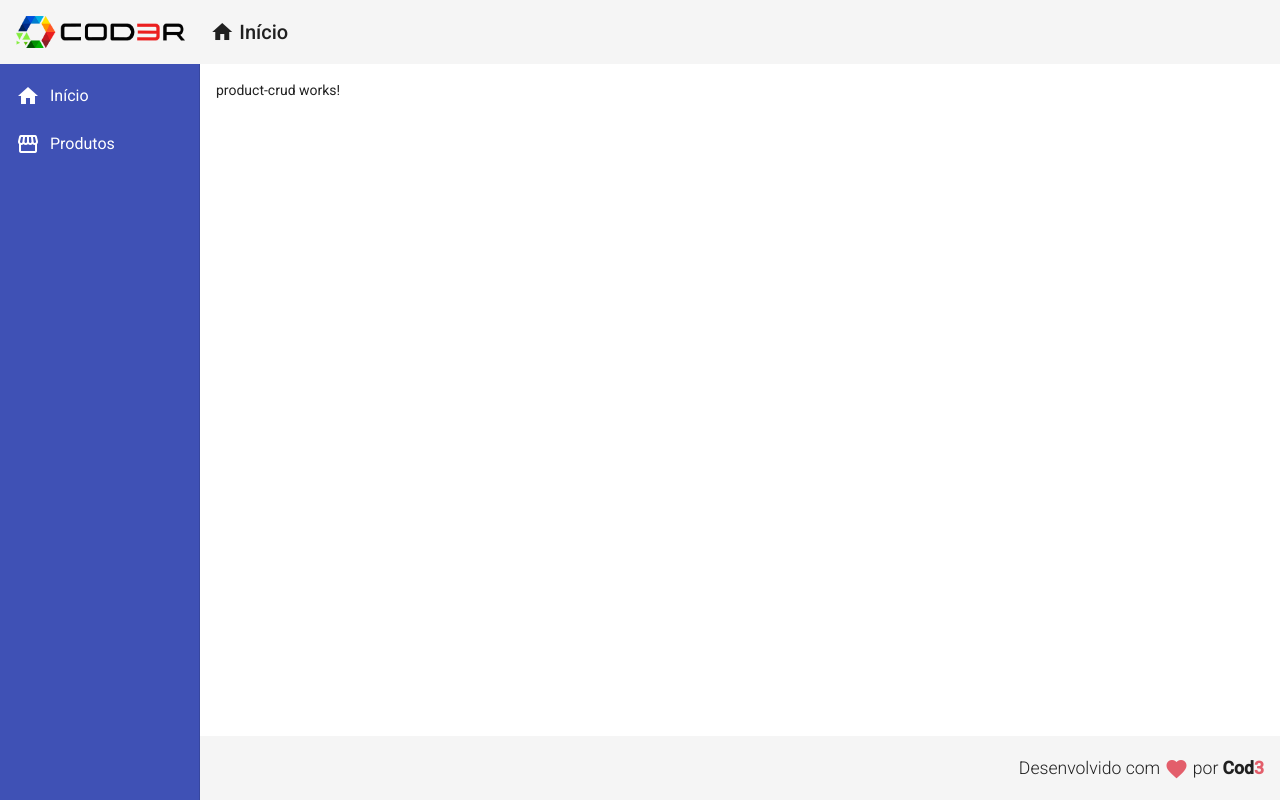
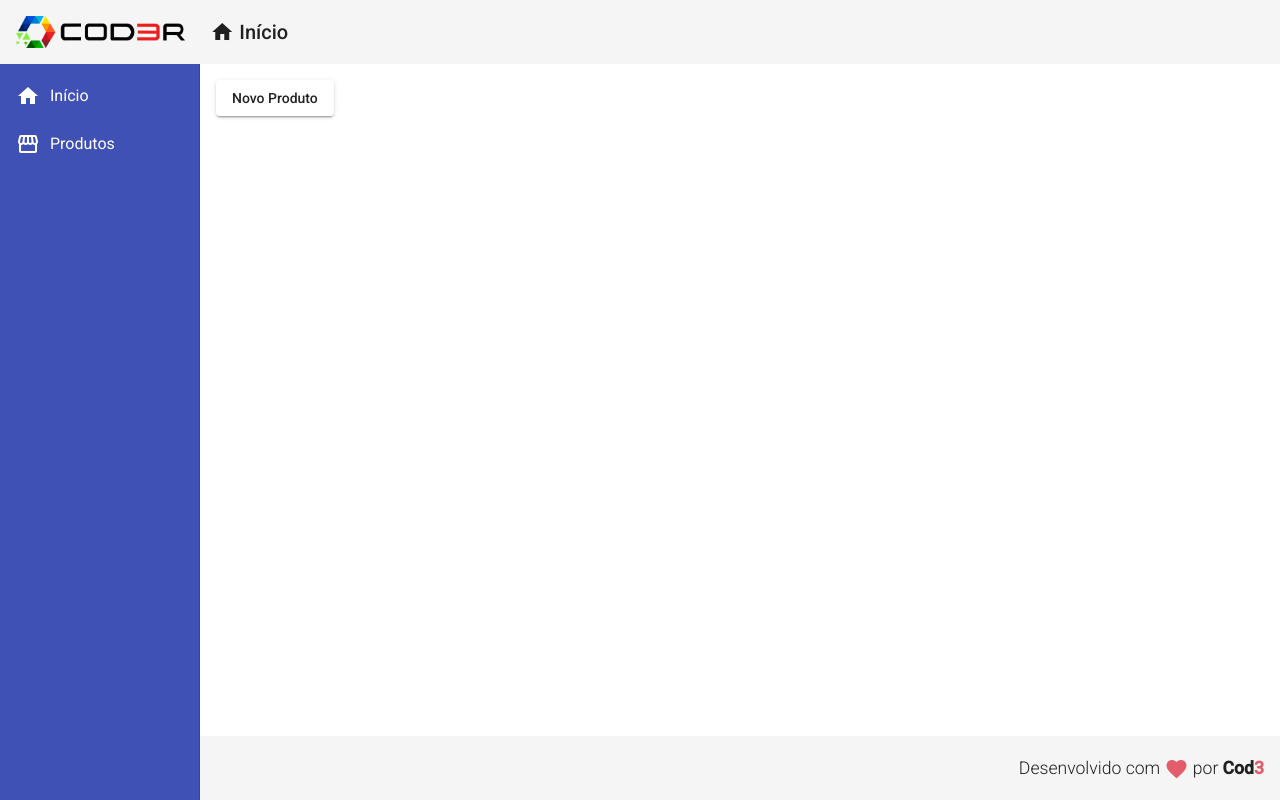
Before and after one commit to yesminmarie/cod3r-curso-angular9, an Angular app in the folder frontend/: page /products in a window 1280 px wide. Built offline with nearby package versions, Linux system fonts and the light colour scheme.

Commit message:
Navegar para tela de Criar Produtos

```diff
--- a/frontend/src/app/app-routing.module.ts
+++ b/frontend/src/app/app-routing.module.ts
@@ -3,6 +3,8 @@
 
 import { HomeComponent } from './views/home/home.component';
 import { ProductCrudComponent } from "./views/product-crud/product-crud.component"
+import { ProductCreateComponent } from './components/product/product-create/product-create.component';
+
 
 const routes: Routes = [
   {
@@ -12,6 +14,10 @@
   {
     path: "products",
     component: ProductCrudComponent
+  },
+  {
+    path: "products/create",
+    component: ProductCreateComponent
   }
 ];
 
--- /dev/null
+++ b/frontend/src/app/components/product/product-create/product-create.component.html
@@ -0,0 +1 @@
+<p>product-create works!</p>
--- /dev/null
+++ b/frontend/src/app/components/product/product-create/product-create.component.ts
@@ -0,0 +1,15 @@
+import { Component, OnInit } from '@angular/core';
+
+@Component({
+  selector: 'app-product-create',
+  templateUrl: './product-create.component.html',
+  styleUrls: ['./product-create.component.css']
+})
+export class ProductCreateComponent implements OnInit {
+
+  constructor() { }
+
+  ngOnInit(): void {
+  }
+
+}
--- a/frontend/src/app/views/product-crud/product-crud.component.html
+++ b/frontend/src/app/views/product-crud/product-crud.component.html
@@ -1 +1,3 @@
-<p>product-crud works!</p>
+<button mat-raised-button (click)="navigateToProductCreate()">
+    Novo Produto
+</button>
--- a/frontend/src/app/views/product-crud/product-crud.component.ts
+++ b/frontend/src/app/views/product-crud/product-crud.component.ts
@@ -1,4 +1,5 @@
 import { Component, OnInit } from '@angular/core';
+import { Router } from '@angular/router'
 
 @Component({
   selector: 'app-product-crud',
@@ -7,9 +8,13 @@
 })
 export class ProductCrudComponent implements OnInit {
 
-  constructor() { }
+  constructor(private router: Router) { }
 
   ngOnInit(): void {
   }
 
+  navigateToProductCreate(): void {
+    this.router.navigate(['/products/create'])
+  }
+
 }
```
Also changed, not shown: frontend/src/app/app.module.ts (+6 -2 lines), frontend/src/app/components/product/product-create/product-create.component.css (added).
